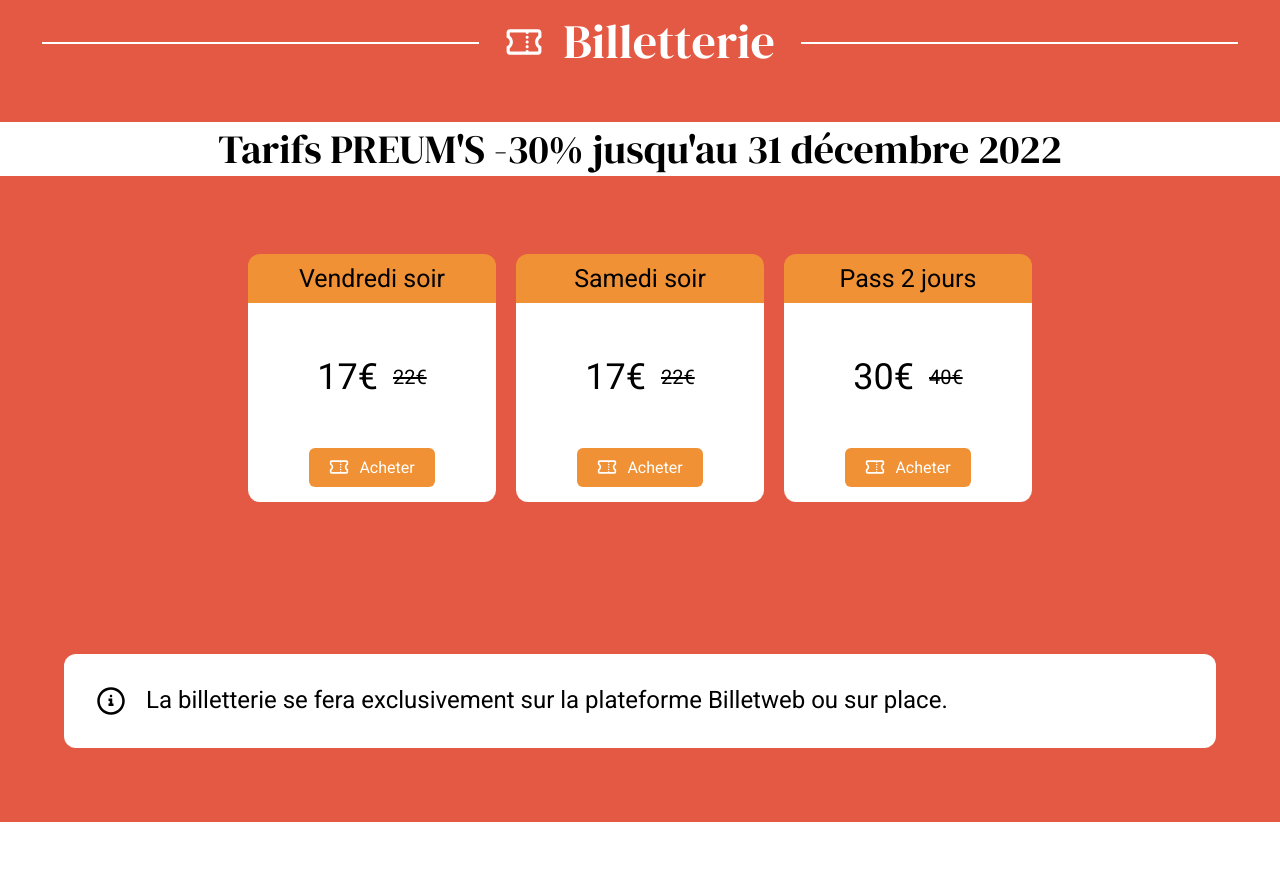
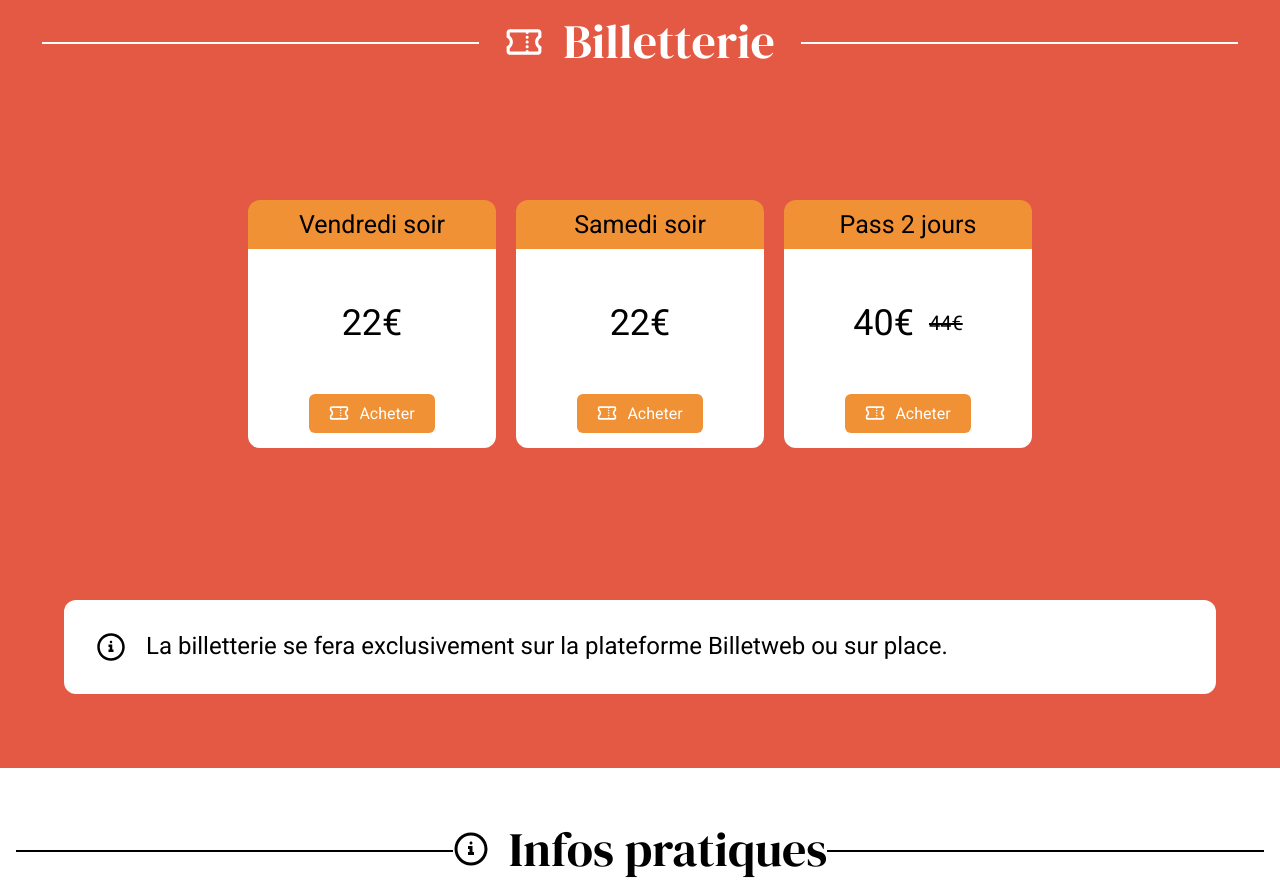
Before and after one commit to CyrielleAlbert/RivesDeBlues, a React (Create React App) app: page / in a window 1280 px wide. Shown: the part 3060-3943 px from the top of the page. Built offline with nearby package versions, Linux system fonts and the light colour scheme.

Commit message:
remove discount

```diff
--- a/src/reusable-components/billetterie.js
+++ b/src/reusable-components/billetterie.js
@@ -1,27 +1,27 @@
 import Pass from "./pass";
 import "./style/billetterie.css";
 
-const LINK_BILLET = "https://www.billetweb.fr/rives-de-blues-co1"
+const LINK_BILLET = "https://www.billetweb.fr/rives-de-blues-co1";
 
 function Billetterie() {
   return (
     <>
-      <div style={{textAlign:"center", fontSize: 40 }}>
+      {/* <div style={{ textAlign: "center", fontSize: 40 }}>
         {"Tarifs  PREUM'S    -30% jusqu'au 31 décembre 2022 "}
-      </div>
+      </div> */}
       <div class="billetterie">
         <div class="pass-cards">
-              <Pass label="Vendredi soir" prix="17€" reduction="22€" lien={LINK_BILLET}></Pass>
-              <Pass label="Samedi soir" prix="17€" reduction="22€" lien={LINK_BILLET}></Pass>
+          <Pass label="Vendredi soir" prix="22€" lien={LINK_BILLET}></Pass>
+          <Pass label="Samedi soir" prix="22€" lien={LINK_BILLET}></Pass>
           <Pass
             label="Pass 2 jours"
-                prix="30€"
-                reduction="40€"
+            prix="40€"
+            reduction="44€"
             lien={LINK_BILLET}
           ></Pass>
         </div>
       </div>
-        <div class="info" >
+      <div class="info">
         <div class="info2">
           <img
             src="/Icons/info.svg"
@@ -29,9 +29,11 @@ function Billetterie() {
             height={30}
             style={{ marginRight: 20 }}
           />
-            <div>{
+          <div>
+            {
               "La billetterie se fera exclusivement sur la plateforme Billetweb ou sur place."
-            }</div>
+            }
+          </div>
         </div>
       </div>
     </>
```
Lines whose indentation alone changed are shown as unchanged.
